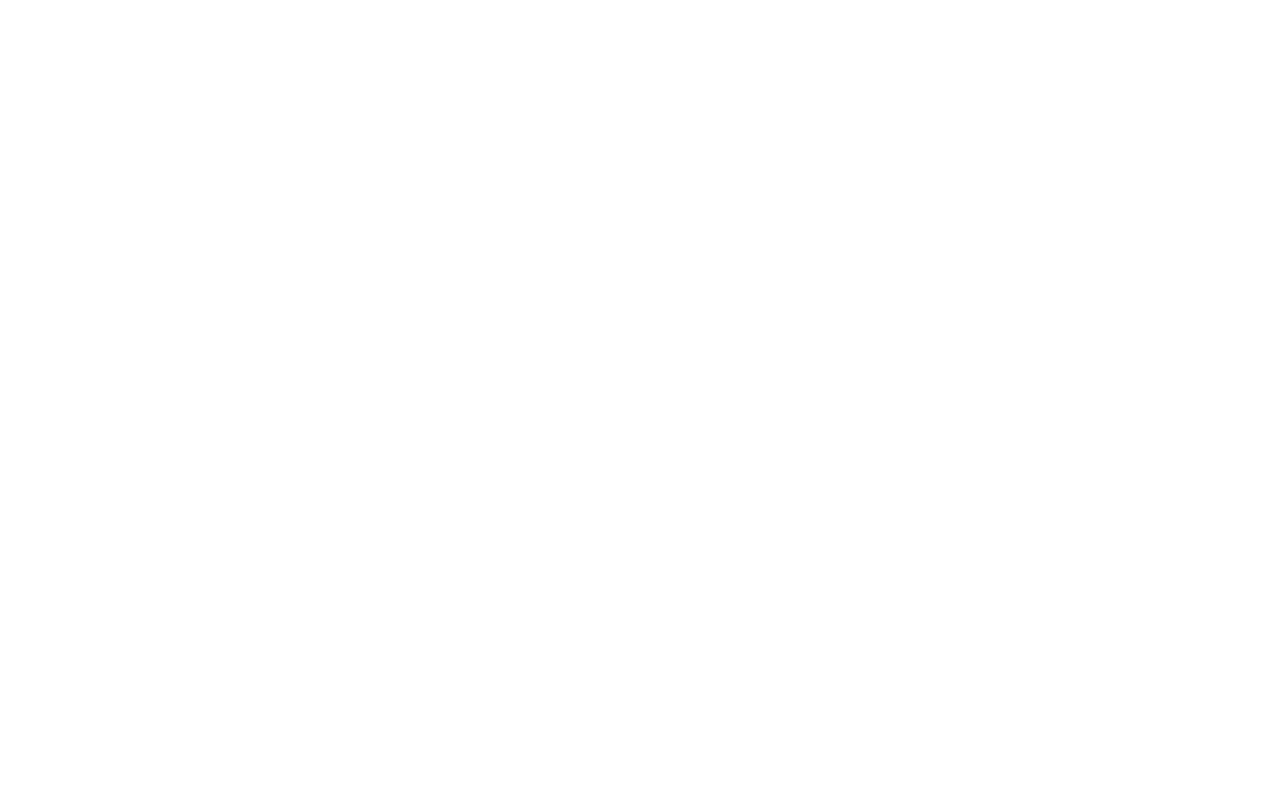
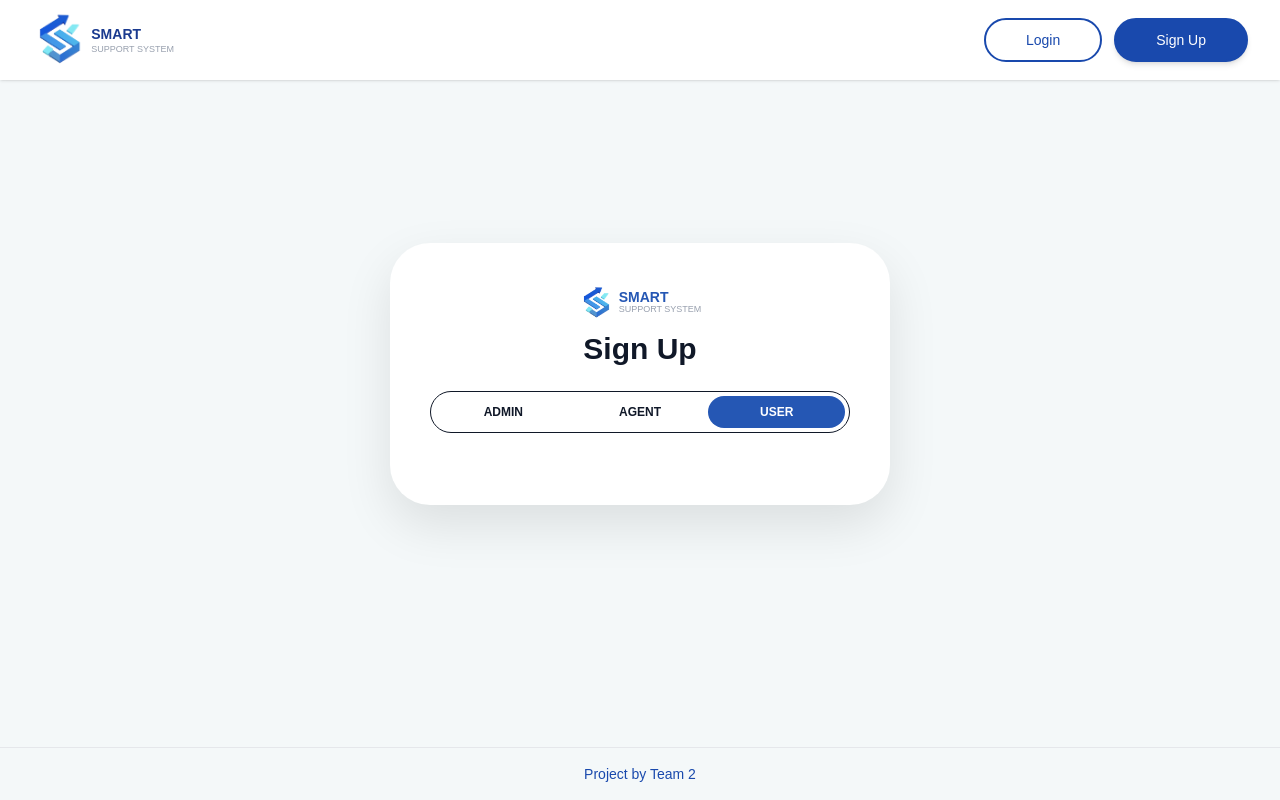
Before and after one commit to umbc-cmsc447-section1-1932-team2/Smart-Support-System-FE, a React (Vite) app: page /signup in a window 1280 px wide. Before the commit this address had no page. Built offline with nearby package versions, Linux system fonts and the light colour scheme.

Commit message:
feat: implement signup role selector

```diff
--- a/src/App.jsx
+++ b/src/App.jsx
@@ -1,12 +1,13 @@
 import "./App.css";
 import { BrowserRouter, Routes, Route } from "react-router-dom";
 import Home from "./pages/Home";
-
+import SignUp from "./pages/SignUp";
 function App() {
   return (
     <BrowserRouter>
       <Routes>
         <Route path="/" element={<Home />} />
+        <Route path="/signup" element={<SignUp />} />
       </Routes>
     </BrowserRouter>
   );
--- a/src/components/Navbar.jsx
+++ b/src/components/Navbar.jsx
@@ -1,5 +1,6 @@
-import Button from "./Buttons";
-import logo from "../assets/logo.png";
+ import Button from "./Buttons";
+ import { Link } from "react-router-dom";
+ import logo from "../assets/logo.png";
 import { FaRegUserCircle } from "react-icons/fa";
 import { IoIosNotificationsOutline } from "react-icons/io";
 
@@ -26,9 +27,12 @@
             <Button variant="outline" size="medium">
               Login
             </Button>
+
+            <Link to="/signup">
             <Button variant="filled" size="medium">
               Sign Up
             </Button>
+            </Link>
           </>
         )}
       </div>
--- /dev/null
+++ b/src/pages/SignUp.jsx
@@ -0,0 +1,74 @@
+import React, { useState } from "react";
+import Navbar from "../components/Navbar";
+import Button from "../components/Buttons";
+import logo from "../assets/logo.png";
+
+function SignUp() {
+  const [role, setRole] = useState("USER");
+
+  return (
+    <div className="min-h-screen flex flex-col bg-offwhite">
+      <Navbar />
+
+      <main className="flex-1 flex items-center justify-center py-12 px-4">
+
+        <div className="bg-white rounded-[40px] shadow-[0_20px_50px_rgba(0,0,0,0.1)] p-10 w-full max-w-[500px] flex flex-col items-center">
+
+          {/* 1. LOGO SECTION */}
+          <div className="flex items-center gap-2 mb-2">
+            <img src={logo} className="h-10" alt="Logo" />
+            <div className="leading-tight text-left">
+              <p className="font-black text-[#2557b4] text-sm uppercase leading-none">Smart</p>
+              <p className="text-[9px] text-gray-400 uppercase font-medium">Support System</p>
+            </div>
+          </div>
+
+          {/* 2. SIGN UP TITLE */}
+          <h1 className="text-3xl font-bold text-gray-900 mb-6">Sign Up</h1>
+
+          {/* 3. ROLE SELECTOR */}
+          <div className="flex w-full border border-gray-900 rounded-full p-1 mb-8">
+            <button
+              type="button"
+              onClick={() => setRole("ADMIN")}
+              className={`flex-1 py-2 text-xs font-bold rounded-full transition-colors ${
+                role === "ADMIN" ? "bg-[#2557b4] text-white" : "text-gray-900"
+              }`}
+            >
+              ADMIN
+            </button>
+
+            <button
+              type="button"
+              onClick={() => setRole("AGENT")}
+              className={`flex-1 py-2 text-xs font-bold rounded-full transition-colors ${
+                role === "AGENT" ? "bg-[#2557b4] text-white" : "text-gray-900"
+              }`}
+            >
+              AGENT
+            </button>
+
+            <button
+              type="button"
+              onClick={() => setRole("USER")}
+              className={`flex-1 py-2 text-xs font-bold rounded-full transition-colors ${
+                role === "USER" ? "bg-[#2557b4] text-white" : "text-gray-900"
+              }`}
+            >
+              USER
+            </button>
+          </div>
+
+          {/* Form Fields */}
+
+        </div>
+      </main>
+
+      <footer className="py-4 text-center text-sm text-primary border-t border-gray-200">
+        Project by Team 2
+      </footer>
+    </div>
+  );
+}
+
+export default SignUp;
```
Also changed, not shown: 1 other file (tests, documents, lock files or other folders).
